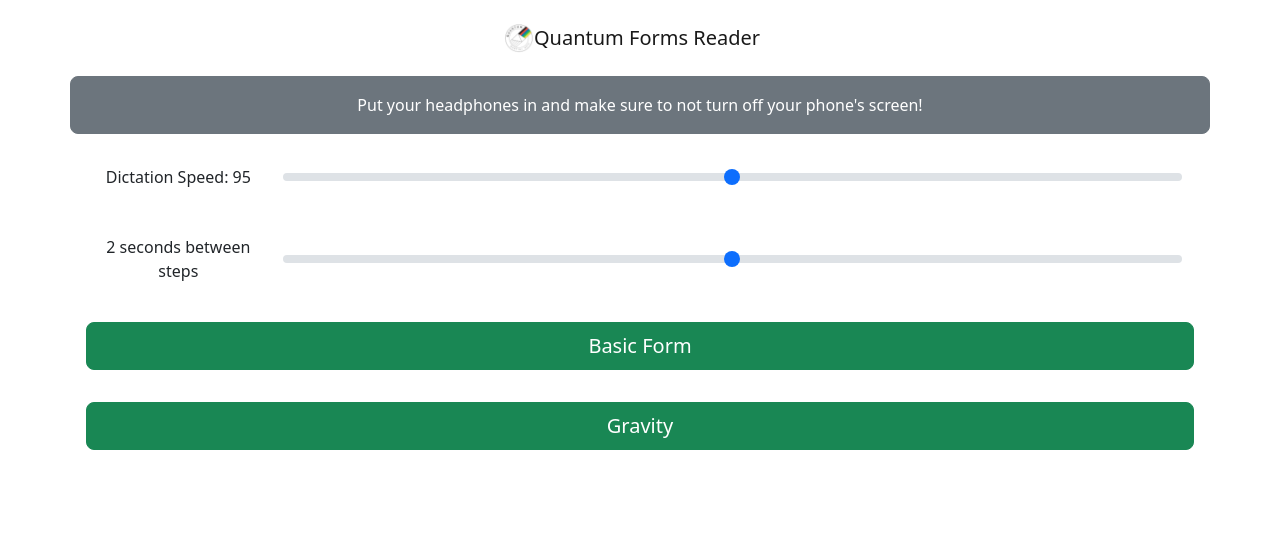
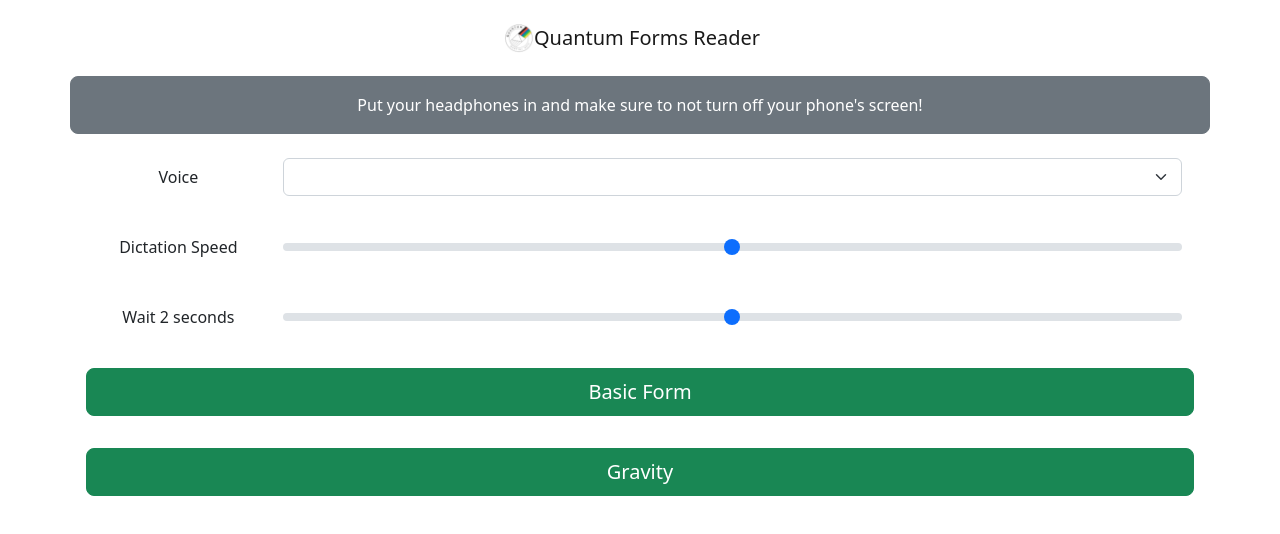
Before and after one commit to mlamina/forms-teacher, a React (Create React App) app: page / in a window 1280 px wide. Shown: the top 534 px of the page. Built offline with nearby package versions, Linux system fonts and the light colour scheme.

Commit message:
Add language selector

```diff
--- a/src/App.js
+++ b/src/App.js
@@ -16,10 +16,15 @@ function App() {
 
     const [timeBetweenSteps, setTimeBetweenSteps] = useState(2);
     const [dictationSpeed, setDictationSpeed] = useState(95);
+    const [voice, setVoice] = useState("Samantha");
 
 
     const changeDictationSpeed = (event) => {
         setDictationSpeed(event.target.value);
+    }
+
+    const changeVoice = (event) => {
+        setVoice(event.target.value);
     }
 
     const changeTimeBetweenSteps = (event) => {
@@ -27,9 +32,15 @@ function App() {
         setTimeBetweenSteps(newTime);
     }
 
-    const formButtons = [];
+    const formButtons = []
     for (let i = 0; i < FORMS.length; i++) {
-        formButtons.push(<FormPlayer key={FORMS[i].name} as={Row} name={FORMS[i].name} steps={FORMS[i].steps} speed={dictationSpeed} secondsBetweenSteps={timeBetweenSteps}/>);
+        formButtons.push(<FormPlayer voice={voice} key={FORMS[i].name} as={Row} name={FORMS[i].name} steps={FORMS[i].steps} speed={dictationSpeed} secondsBetweenSteps={timeBetweenSteps}/>);
+    }
+    const voices = window.speechSynthesis.getVoices()
+    const voiceOptions = []
+
+    for (let i = 0; i < voices.length; i++) {
+        voiceOptions.push(<option value={voices[i].voiceURI} key={voices[i].voiceURI}>{voices[i].name}</option>);
     }
 
     return (
@@ -44,13 +55,21 @@ function App() {
                 </div>
             </nav>
             <Container className="p-3 mb-2 border border-secondary rounded rounded-3  bg-secondary text-white">
-
                 Put your headphones in and make sure to not turn off your phone's screen!
             </Container>
             <Container>
                 <Form>
                     <Form.Group  as={Row} className="p-3" controlId="settingsForm.DictationSpeed">
-                        <Form.Label column sm={2}>Dictation Speed: {dictationSpeed}</Form.Label>
+                        <Form.Label column sm={2}>Voice</Form.Label>
+                        <Col sm={10} className="d-flex align-items-center">
+                            <Form.Select aria-label="Select a voice" onChange={changeVoice}>
+                                {voiceOptions}
+                            </Form.Select>
+                        </Col>
+
+                    </Form.Group>
+                    <Form.Group  as={Row} className="p-3" controlId="settingsForm.DictationSpeed">
+                        <Form.Label column sm={2}>Dictation Speed</Form.Label>
                         <Col sm={10} className="d-flex align-items-center">
                             <Form.Range className="w-100 h-100 custom-range" onChange={changeDictationSpeed}/>
                         </Col>
@@ -58,15 +77,12 @@ function App() {
                     </Form.Group>
 
                     <Form.Group as={Row} className="p-3" controlId="settingsForm.TimeBetweenSteps">
-                        <Form.Label column sm={2}>{timeBetweenSteps} seconds between steps</Form.Label>
+                        <Form.Label column sm={2}>Wait {timeBetweenSteps} seconds</Form.Label>
                         <Col sm={10} className="d-flex align-items-center">
-                            <Form.Range onChange={changeTimeBetweenSteps} className=" w-100 h-100 custom-range" />
+                            <Form.Range onChange={changeTimeBetweenSteps} className="w-100 h-100 custom-range" />
                         </Col>
                     </Form.Group >
                     {formButtons}
-                    <Form.Group as={Row} className="mb-3" controlId="settingsForm.Forms">
-
-                    </Form.Group>
 
                 </Form>
 
--- a/src/FormPlayer.js
+++ b/src/FormPlayer.js
@@ -82,7 +82,12 @@ class FormPlayer extends React.Component {
     speak = async (text) => {
         return new Promise((resolve, reject) => {
             let utterThis = new SpeechSynthesisUtterance();
+            const selectedVoice = this.props.voice
+
             utterThis.text = text
+            utterThis.voice = speechSynthesis.getVoices().filter(function(voice) {
+                return voice.voiceURI === selectedVoice;
+            })[0]
             utterThis.rate = this.props.speed / 100
             synth.speak(utterThis);
             utterThis.onend = resolve;
```
